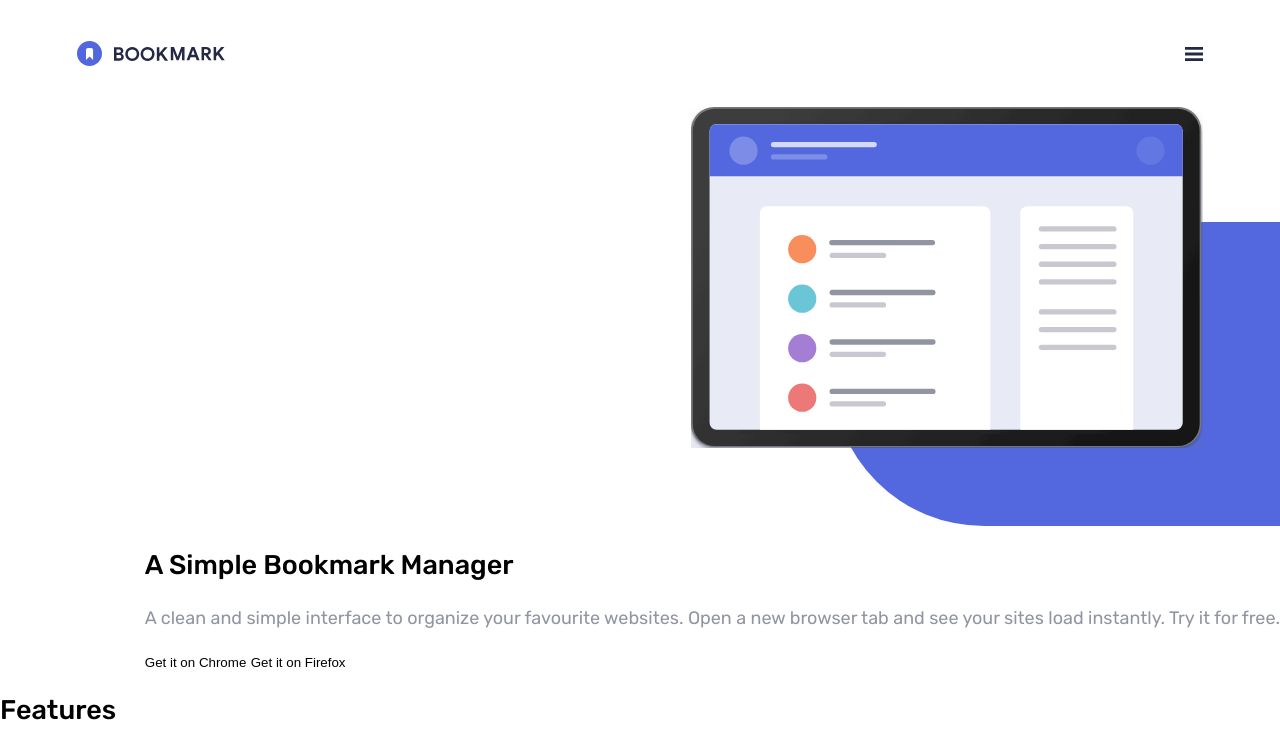
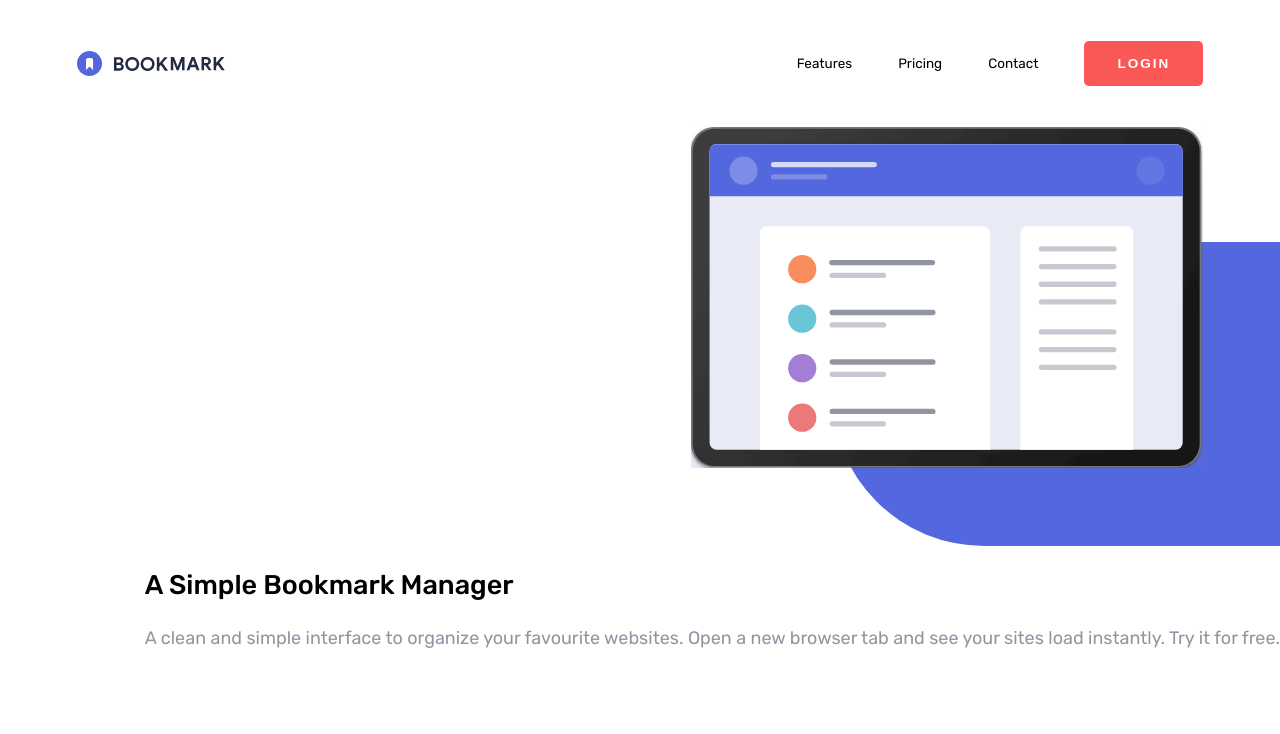
Before and after one commit to roc2246/bookmark__FEM, a website: page index.html in a window 1280 px wide. Shown: the top 734 px of the page. Drawn offline with Linux system fonts and the light colour scheme.

Commit message:
Finished with desktop UI of nav

```diff
--- a/index.html
+++ b/index.html
@@ -48,7 +48,7 @@
             <a href="" class="nav__anchor">Contact</a>
           </li>
           <li class="nav__link">
-            <button class="nav__btn btn btn--red">Login</button>
+            <button class="nav__btn btn btn--red">LOGIN</button>
           </li>
         </ul>
       </nav>
--- a/sass/base/_reset.scss
+++ b/sass/base/_reset.scss
@@ -8,6 +8,7 @@ button{
 ul{
     list-style: none;
     padding: unset;
+    margin: 0;
 }
 
 a {
--- a/sass/components/_anchors.scss
+++ b/sass/components/_anchors.scss
@@ -0,0 +1,6 @@
+.nav {
+  &__anchor {
+    font-size: 0.75rem;
+    color: black;
+  }
+}
--- a/sass/components/_buttons.scss
+++ b/sass/components/_buttons.scss
@@ -0,0 +1,29 @@
+.btn {
+  color: white;
+  font-weight: 600;
+  font-size: 0.75rem;
+
+  letter-spacing: rem(2px);
+  padding: rem(15px);
+  border-radius: rem(5px);
+
+  &:hover {
+    background-color: white;
+    outline: rem(2px) solid;
+
+  }
+  &--red {
+    background-color: map-get($map: $colors-primary, $key: "soft red");
+    &:hover {
+      border-color: map-get($map: $colors-primary, $key: "soft red");
+      color: map-get($map: $colors-primary, $key: "soft red");
+    }
+  }
+}
+
+.nav {
+  &__btn {
+    padding-left: rem(33px);
+    padding-right: rem(33px);
+  }
+}
--- a/sass/layouts/_flex.scss
+++ b/sass/layouts/_flex.scss
@@ -1,19 +1,24 @@
-header{
+header {
   display: flex;
   flex-direction: row;
   justify-content: space-between;
-
 }
 
-
-.hero{
+.hero {
   display: flex;
   flex-direction: row;
   flex-wrap: wrap-reverse;
   justify-content: flex-end;
 }
 
-.selection{
+.nav {
+  &__link {
+    display: flex;
+    align-items: center;
+  }
+}
+
+.selection {
   display: flex;
   flex-direction: row;
   flex-wrap: wrap;
--- a/sass/layouts/_header.scss
+++ b/sass/layouts/_header.scss
@@ -2,3 +2,7 @@ header{
     margin: rem(41px) #{"max(#{rem(31px)}, 6vw)"};
 
 }
+
+.bookmark-logo{
+    align-self: center;
+}
--- a/sass/layouts/_navigation.scss
+++ b/sass/layouts/_navigation.scss
@@ -1,23 +1,35 @@
-.nav{
+$min-width: 675px;
 
-    &__toggle{
+.nav {
+  &__toggle {
     height: rem(25px);
     padding: rem(6px) 0;
   }
 
-    &__close, &__open{
+
+  @media (min-width: $min-width) {
+    &__toggle {
+      display: none;
+    }
+  }
+
+  &__close,
+  &__open {
     width: rem(18px);
     height: rem(14px);
-
   }
 
-    &__close{
+  &__close {
     display: none;
   }
 
-
-
-    &--top > &__links{
+  &--top > &__links {
     display: none;
   }
+  @media (min-width: $min-width) {
+    &--top > &__links {
+      display: flex;
+      gap: rem(46px);
     }
+  }
+}
```
Also changed, not shown: css/style.css. Lines whose indentation alone changed are shown as unchanged.
